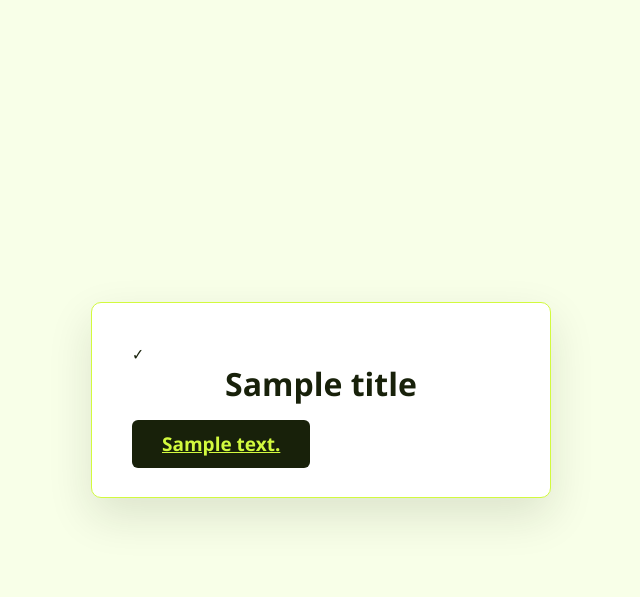
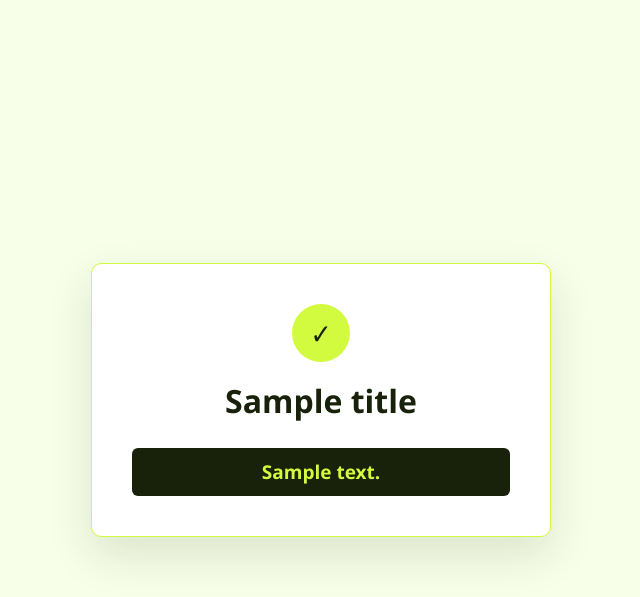
Before and after one commit to peter5maksimov57-arch/Django_app_for_bg, a Django app: template main/templates/status.html in a window 1280 px wide. Shown: the top 597 px of the page, without its empty margins (319-959 px from the left). Run offline with Django 5.2, Linux system fonts and the light colour scheme; the template is opened without the code that fills it: most values are stand-ins (such as "Sample title", 1, 10 or a date in 2020).

Commit message:
Add styles for status card component

```diff
--- a/main/static/auth.css
+++ b/main/static/auth.css
@@ -127,6 +127,29 @@ body {
     margin-top: 4px;
 }
 
+.status-card {
+    text-align: center;
+}
+
+.status-card__icon {
+    display: grid;
+    width: 58px;
+    height: 58px;
+    margin: 0 auto 20px;
+    place-items: center;
+    border-radius: 50%;
+    background: #d2fa3e;
+    color: #18210a;
+    font-size: 28px;
+    font-weight: 800;
+}
+
+.status-card__button {
+    display: block;
+    text-align: center;
+    text-decoration: none;
+}
+
 @media (max-width: 520px) {
     body {
         padding: 14px;
```
